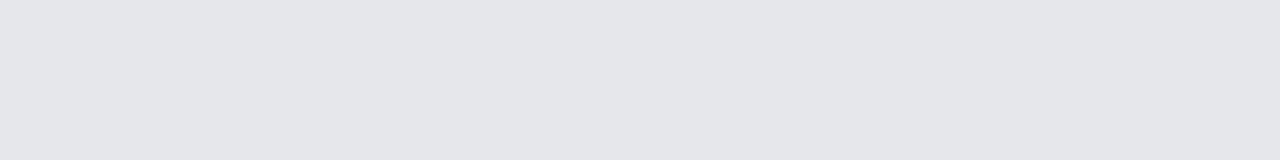
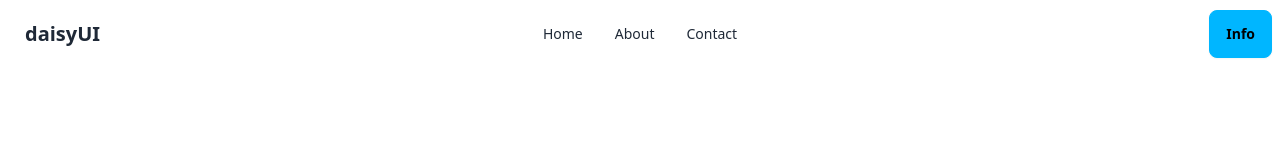
Before and after one commit to rashaduldev/Task-Project-Forntend, a React (Vite) app: page /about in a window 1280 px wide. Before the commit this address had no page. Shown: the top 160 px of the page. Built offline with nearby package versions, Linux system fonts and the light colour scheme.

Commit message:
Navber added

```diff
--- a/src/Components/Navber/Navber.jsx
+++ b/src/Components/Navber/Navber.jsx
@@ -1,11 +1,68 @@
-
+import { Link } from "react-router-dom";
 
 const Navber = () => {
-    return (
-        <div>
-
+  const navber = (
+    <>
+      <Link to={'/'}>
+      <li>
+        <a>Home</a>
+      </li>
+      </Link>
+      <Link to={'/about'}>
+      <li>
+        <a>About</a>
+      </li>
+      </Link>
+      <Link to={'/contact'}>
+      <li>
+        <a>Contact</a>
+      </li>
+      </Link>
+    </>
+  );
+  return (
+    <div>
+      <div className="navbar bg-base-100">
+        <div className="navbar-start">
+          <div className="dropdown">
+            <div tabIndex={0} role="button" className="btn btn-ghost lg:hidden">
+              <svg
+                xmlns="http://www.w3.org/2000/svg"
+                className="h-5 w-5"
+                fill="none"
+                viewBox="0 0 24 24"
+                stroke="currentColor"
+              >
+                <path
+                  strokeLinecap="round"
+                  strokeLinejoin="round"
+                  strokeWidth="2"
+                  d="M4 6h16M4 12h8m-8 6h16"
+                />
+              </svg>
+            </div>
+            <ul
+              tabIndex={0}
+              className="menu menu-sm dropdown-content mt-3 z-[1] p-2 shadow bg-base-100 rounded-box w-52"
+            >
+                {navber}
+            </ul>
+          </div>
+          <a className="btn btn-ghost text-xl">daisyUI</a>
         </div>
-    );
+        <div className="navbar-center hidden lg:flex">
+          <ul className="menu menu-horizontal px-1">
+          {navber}
+          </ul>
+        </div>
+        <div className="navbar-end">
+          <Link to={'login'}>
+          <button className="btn btn-info">Info</button>
+          </Link>
+        </div>
+      </div>
+    </div>
+  );
 };
 
 export default Navber;
--- /dev/null
+++ b/src/Pages/About/About.jsx
@@ -0,0 +1,11 @@
+
+
+const About = () => {
+    return (
+        <div>
+
+        </div>
+    );
+};
+
+export default About;
--- /dev/null
+++ b/src/Pages/Contact/Contact.jsx
@@ -0,0 +1,11 @@
+
+
+const Contact = () => {
+    return (
+        <div>
+
+        </div>
+    );
+};
+
+export default Contact;
```
Also changed, not shown: src/main.jsx (+10 -0 lines).
